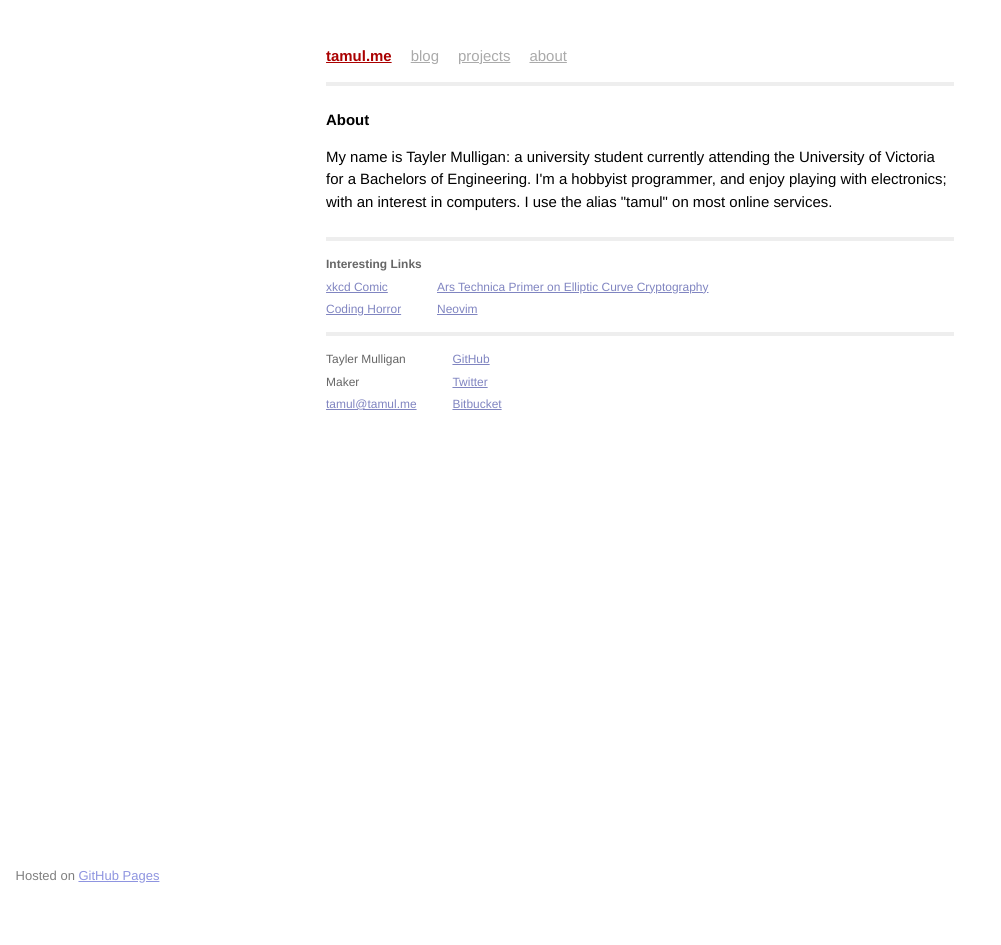
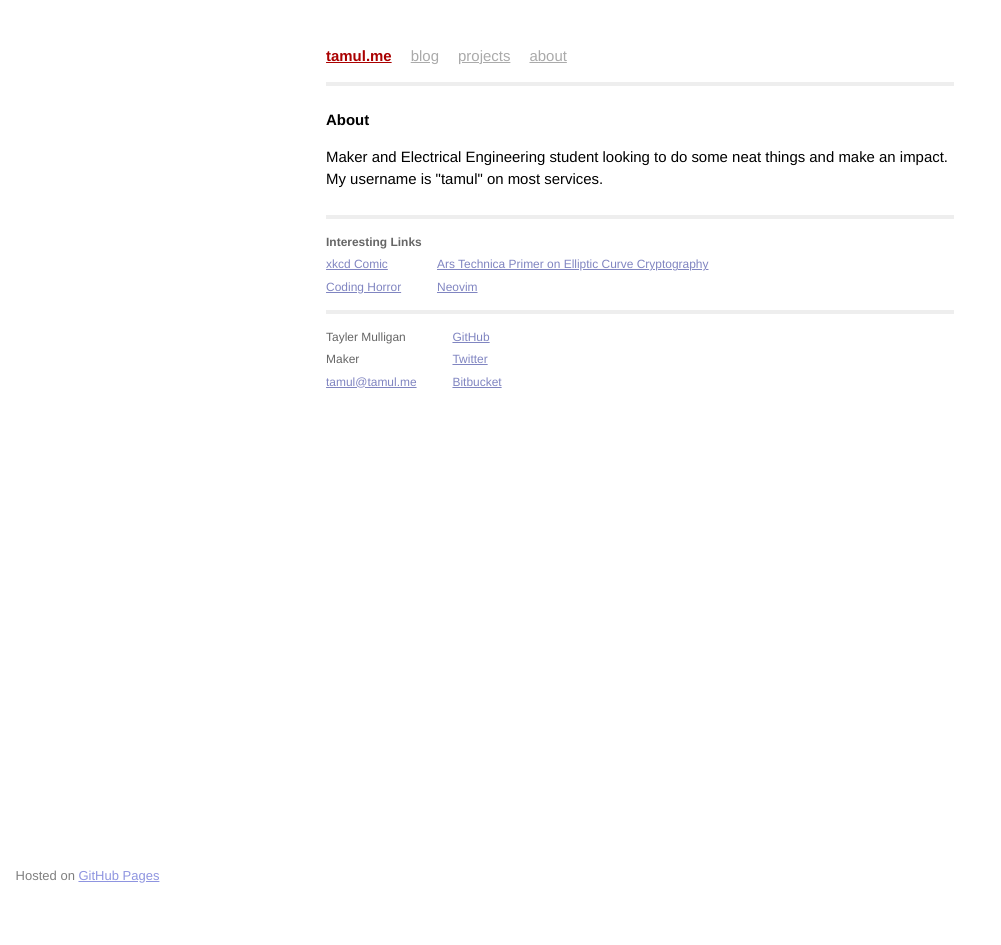
Before and after one commit to mtayler/tamul.github.io, a Jekyll site: the page built from about.html, in a window 1280 px wide. Shown: the whole page, without its empty margins (0-1001 px from the left). Built offline with Jekyll 4.4.1, drawn with Linux system fonts in a browser that asks for light colours; Markdown is read by kramdown in place of the engine named in the settings.

Commit message:
Changed about blurb

```diff
--- a/about.html
+++ b/about.html
@@ -8,7 +8,7 @@ priority: 0.3
   <div class="about">
     <h1>About</h1>
     <body>
-      <p>My name is Tayler Mulligan: a university student currently attending the University of Victoria for a Bachelors of Engineering. I'm a hobbyist programmer, and enjoy playing with electronics; with an interest in computers. I use the alias "tamul" on most online services.</p>
+      <p>Maker and Electrical Engineering student looking to do some neat things and make an impact. My username is "tamul" on most services.</p>
     </body>
   </div>
 </div>
```
